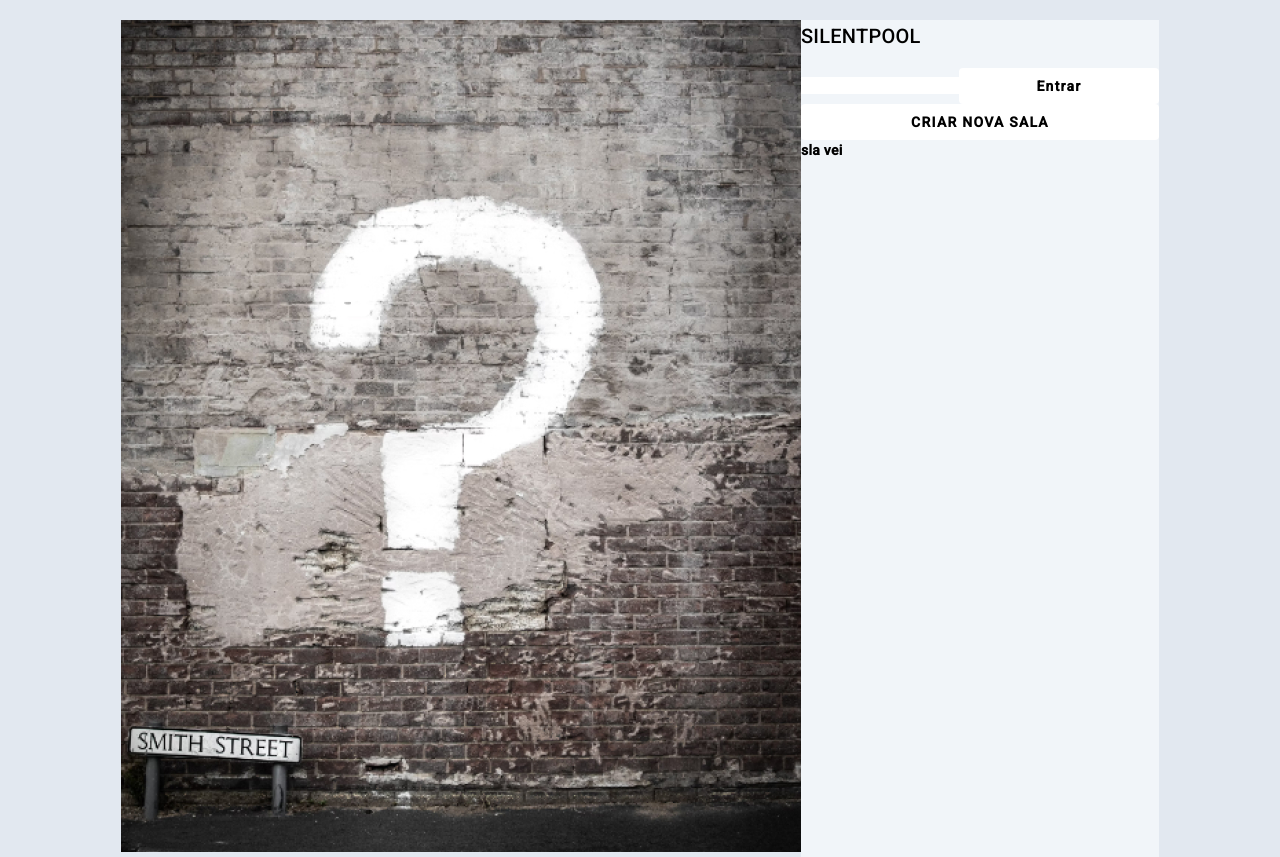
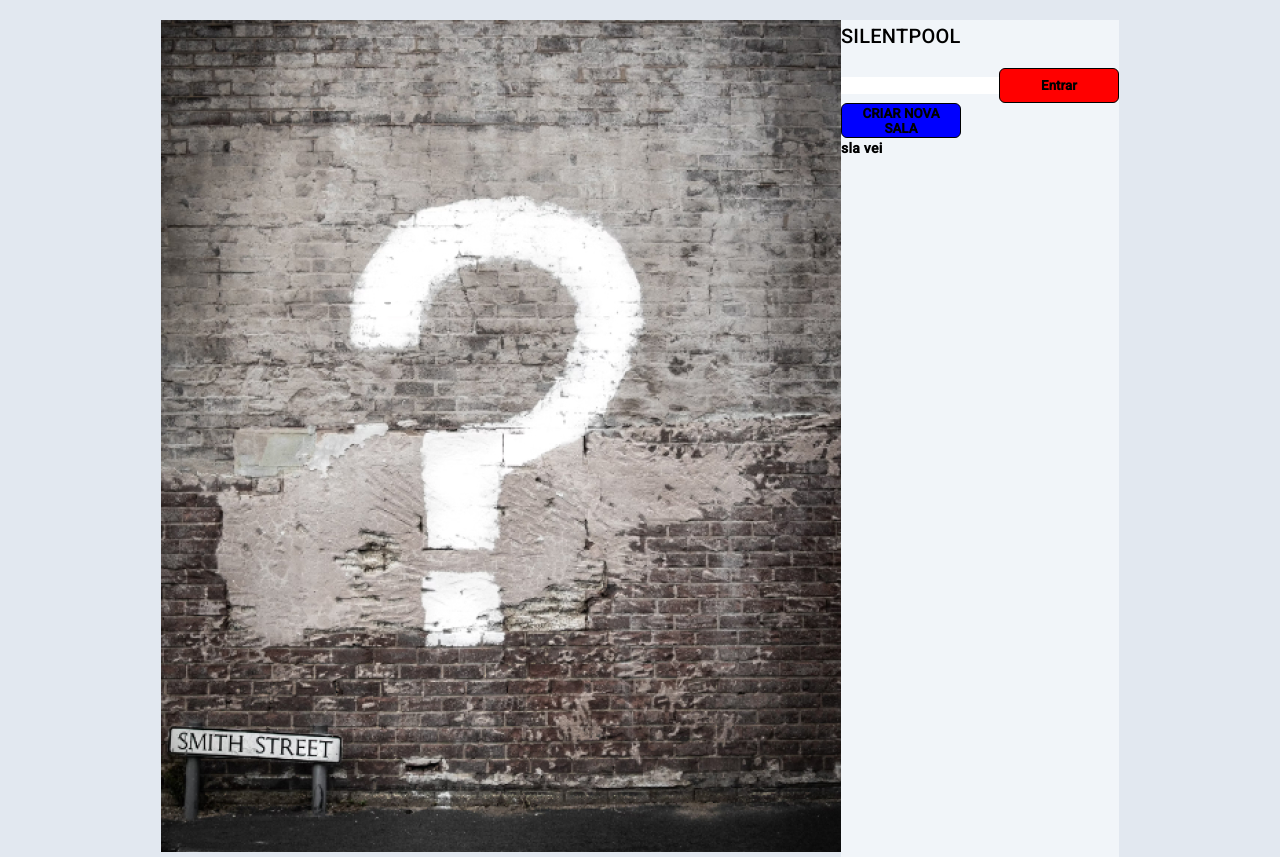
Before and after one commit to RobsonRioki/Desafio-Angular-V8, an Angular app in the folder SilentPool/: page / in a window 1280 px wide. Built offline with nearby package versions, Linux system fonts and the light colour scheme.

Commit message:
Adicionando os componentes de container e button e começando suas configurações

```diff
--- a/SilentPool/src/app/app.module.ts
+++ b/SilentPool/src/app/app.module.ts
@@ -8,13 +8,17 @@ import { BannerComponent } from './shared/banner/banner.component';
 import { HomeComponent } from './pages/home/home.component';
 import { MatButtonModule } from '@angular/material/button';
 import { TelaAdminComponent } from './pages/tela-admin/tela-admin.component';
+import { ContainerComponent } from './shared/container/container.component';
+import { ButtonComponent } from './shared/button/button.component';
 
 @NgModule({
   declarations: [
     AppComponent,
     BannerComponent,
     HomeComponent,
-    TelaAdminComponent
+    TelaAdminComponent,
+    ContainerComponent,
+    ButtonComponent
   ],
   imports: [
     BrowserModule,
--- a/SilentPool/src/app/pages/home/home.component.css
+++ b/SilentPool/src/app/pages/home/home.component.css
@@ -1,6 +1,7 @@
 .container{
     display: flex;
     justify-content: center;
+    border-radius: var(--borderr-20);
 }
 
 
@@ -15,3 +16,12 @@
     display: flex;
     flex-direction: column;
 }
+
+button [typeBtn="primary"]{
+    background-color: red;
+    border: 1px solid;
+}
+button [typeBtn="secondary"]{
+    background-color: blue;
+    border: 1px solid;
+}
--- a/SilentPool/src/app/pages/home/home.component.html
+++ b/SilentPool/src/app/pages/home/home.component.html
@@ -1,12 +1,12 @@
-<section class="container">
+<app-container class="container">
 <app-banner src="../assets/img/banner-home.jpg" alt="banner com uma interrocacao no meio"></app-banner>
 <div class="form-sala">
 <h2>SILENTPOOL</h2>
 <div>
 <input type="text">
-<button mat-flat-button  class="button-home" [ngClass]="variant">Entrar</button>
+<app-button typeBtn="primary" textBtn="Entrar"></app-button>
 </div>
-<button mat-flat-button>CRIAR NOVA SALA</button>
+<app-button typeBtn="secondary" textBtn="CRIAR NOVA SALA"></app-button>
 <p>sla vei</p>
 </div>
-</section>
+</app-container>
--- a/SilentPool/src/app/pages/home/home.component.ts
+++ b/SilentPool/src/app/pages/home/home.component.ts
@@ -6,5 +6,5 @@ import { Component, Input } from '@angular/core';
   styleUrl: './home.component.css'
 })
 export class HomeComponent {
-  @Input() variant: 'primary' | 'secundary' = 'primary' ;
+
 }
--- /dev/null
+++ b/SilentPool/src/app/shared/button/button.component.css
@@ -0,0 +1,16 @@
+button {
+    border: 0px;
+    height: 35px;
+    width: 120px;
+    border-radius: var(--borderr);
+}
+
+
+.primary{
+    background-color: red;
+    border: 1px solid;
+}
+.secondary{
+    background-color: blue;
+    border: 1px solid;
+}
--- /dev/null
+++ b/SilentPool/src/app/shared/button/button.component.html
@@ -0,0 +1,3 @@
+<button [ngClass]="typeBtn==='primary'?'primary':'secondary'">
+    {{ textBtn }}
+</button>
--- /dev/null
+++ b/SilentPool/src/app/shared/container/container.component.css
@@ -0,0 +1,4 @@
+ng-content{
+    width: 1000px;
+    background-color: red;
+}
--- /dev/null
+++ b/SilentPool/src/app/shared/container/container.component.html
@@ -0,0 +1 @@
+<ng-content></ng-content>
--- a/SilentPool/src/styles.css
+++ b/SilentPool/src/styles.css
@@ -5,6 +5,7 @@
   --grey-300: #E2E8F0;
 
   --borderr: 6px;
+  --borderr-20: 20px;
 }
 
 * {
@@ -23,8 +24,6 @@ input{
   border: #0F172A;
 }
 
-input{
-  border: #0F172A;
+button{
+  cursor: pointer;
 }
-
-oioi
```
Also changed, not shown: SilentPool/src/app/shared/button/button.component.ts (added, +11 -0 lines), SilentPool/src/app/shared/container/container.component.ts (added, +10 -0 lines), 2 other files (tests, documents, lock files or other folders).
